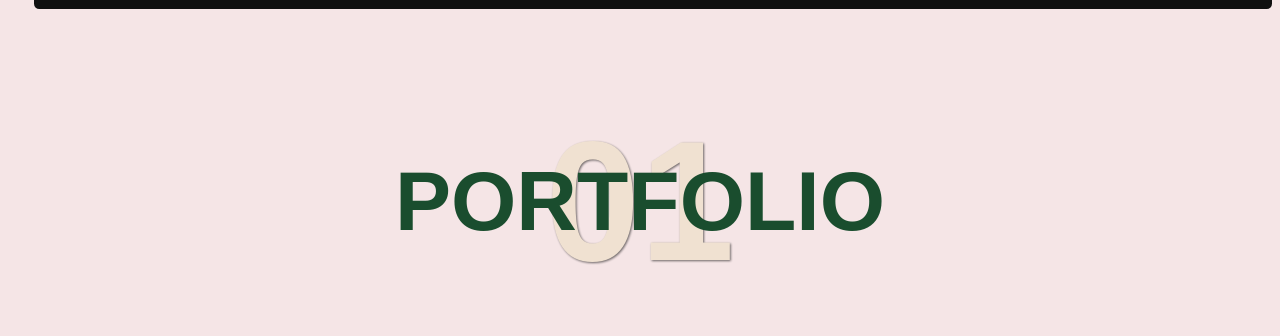
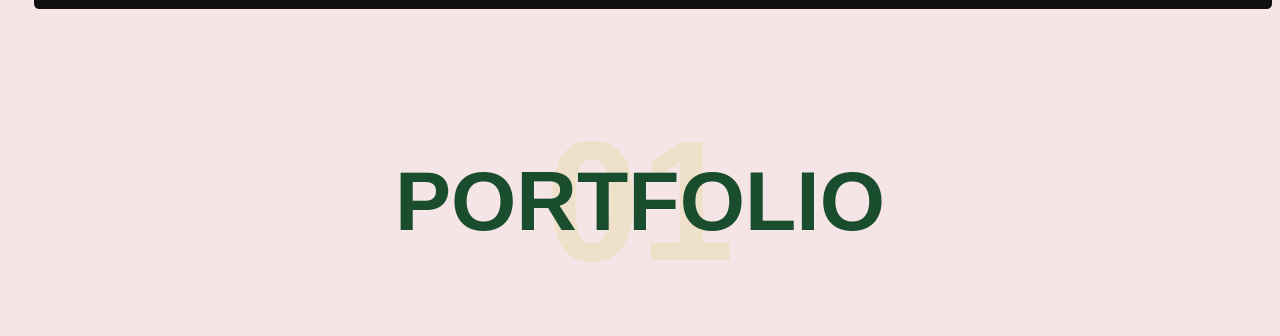
Before and after one commit to sanjipun/website, a Gatsby site: page / in a window 1280 px wide. Shown: the part 1160-1496 px from the top of the page. Built offline with nearby package versions, Linux system fonts and the light colour scheme; Gatsby itself is replaced by a stand-in of ours.

Commit message:
remove shadow from counter

```diff
--- a/src/components/count-card.tsx
+++ b/src/components/count-card.tsx
@@ -6,7 +6,7 @@ const CountCard = ({ title, count }: { title: string; count: string }) => {
       <h1 className="text-6xl md:text-8xl absolute z-20 text-[#1A4D2E]">
         {title}
       </h1>
-      <h2 className="text-9xl md:text-[170px] absolute text-[#eee0c9] opacity-70 z-10 drop-shadow-[1.2px_1.2px_1.2px_rgba(0,0,0,0.8)]">
+      <h2 className="text-9xl md:text-[170px] absolute text-[#eee0c9] z-10">
         {count}
       </h2>
     </div>
```
